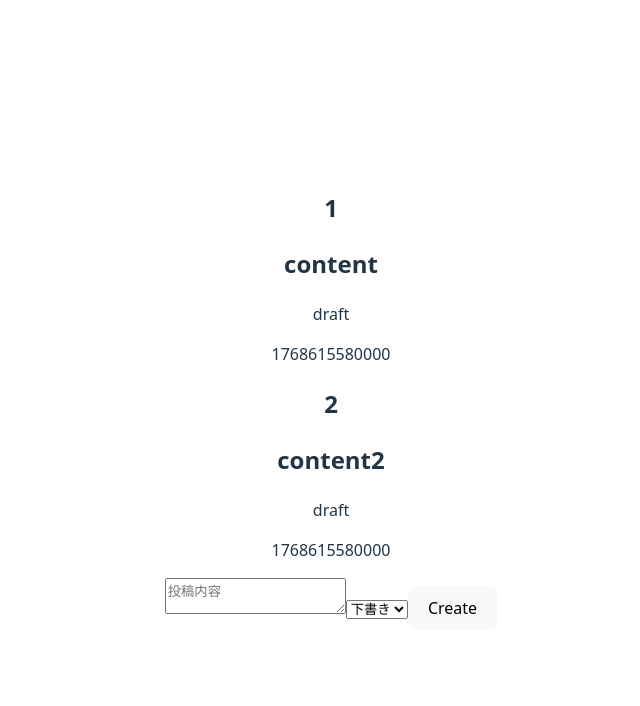
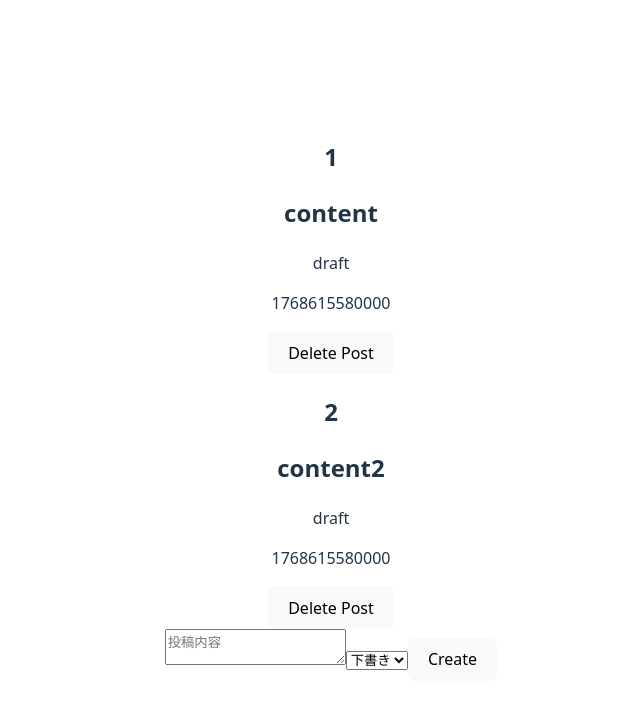
Before and after one commit to shingoooooon/simple-post-manager-web, a Vue app: page / in a window 1280 px wide. Shown: the top 706 px of the page, without its empty margins (309-949 px from the left). Built offline with nearby package versions, Linux system fonts and the light colour scheme.

Commit message:
add delete function

```diff
--- a/src/App.vue
+++ b/src/App.vue
@@ -3,13 +3,13 @@ import PostForm from './components/PostForm.vue';
 import PostList from './components/PostList.vue';
 import { usePost } from './composables/usePost';
 
-const { posts, createPost } = usePost()
+const { posts, createPost, deletePost } = usePost()
 
 </script>
 
 <template>
   <div>
-    <PostList :posts="posts" />
+    <PostList :posts="posts" @delete="deletePost"/>
     <PostForm @submit="createPost"/>
   </div>
 </template>
--- a/src/components/PostItem.vue
+++ b/src/components/PostItem.vue
@@ -4,6 +4,14 @@ import type { Post } from '@/types/post';
 defineProps<{
     post: Post
 }>()
+
+const emit = defineEmits<{
+    (e: 'delete', id: number): void
+}>()
+
+const deletePost = (id: number) => {
+    emit('delete', id)
+}
 
 </script>
 
@@ -13,5 +21,8 @@ defineProps<{
         <h2>{{ post.content }}</h2>
         <p>{{ post.status }}</p>
         <p>{{ post.createdAt }}</p>
+        <button @click="deletePost(post.id)">
+            Delete Post
+        </button>
     </div>
 </template>
--- a/src/components/PostList.vue
+++ b/src/components/PostList.vue
@@ -5,12 +5,17 @@ import PostItem from './PostItem.vue';
 const props = defineProps<{
   posts: Post[]
 }>()
+
+const emit = defineEmits<{
+  (e: 'delete', id: number): void
+}>()
+
 </script>
 
 <template>
   <div class="post-list">
     <div class="post" v-for="post in props.posts">
-        <PostItem :post="post" />
+        <PostItem :post="post" @delete="emit('delete', $event)"/>
     </div>
   </div>
 </template>
--- a/src/composables/usePost.ts
+++ b/src/composables/usePost.ts
@@ -27,8 +27,13 @@ export function usePost() {
         })
     }
 
+    const deletePost = (id: Post['id']) => {
+        posts.value = posts.value.filter((post) => post.id != id)
+    }
+
     return {
         posts,
-        createPost
+        createPost,
+        deletePost
     }
 }
```
